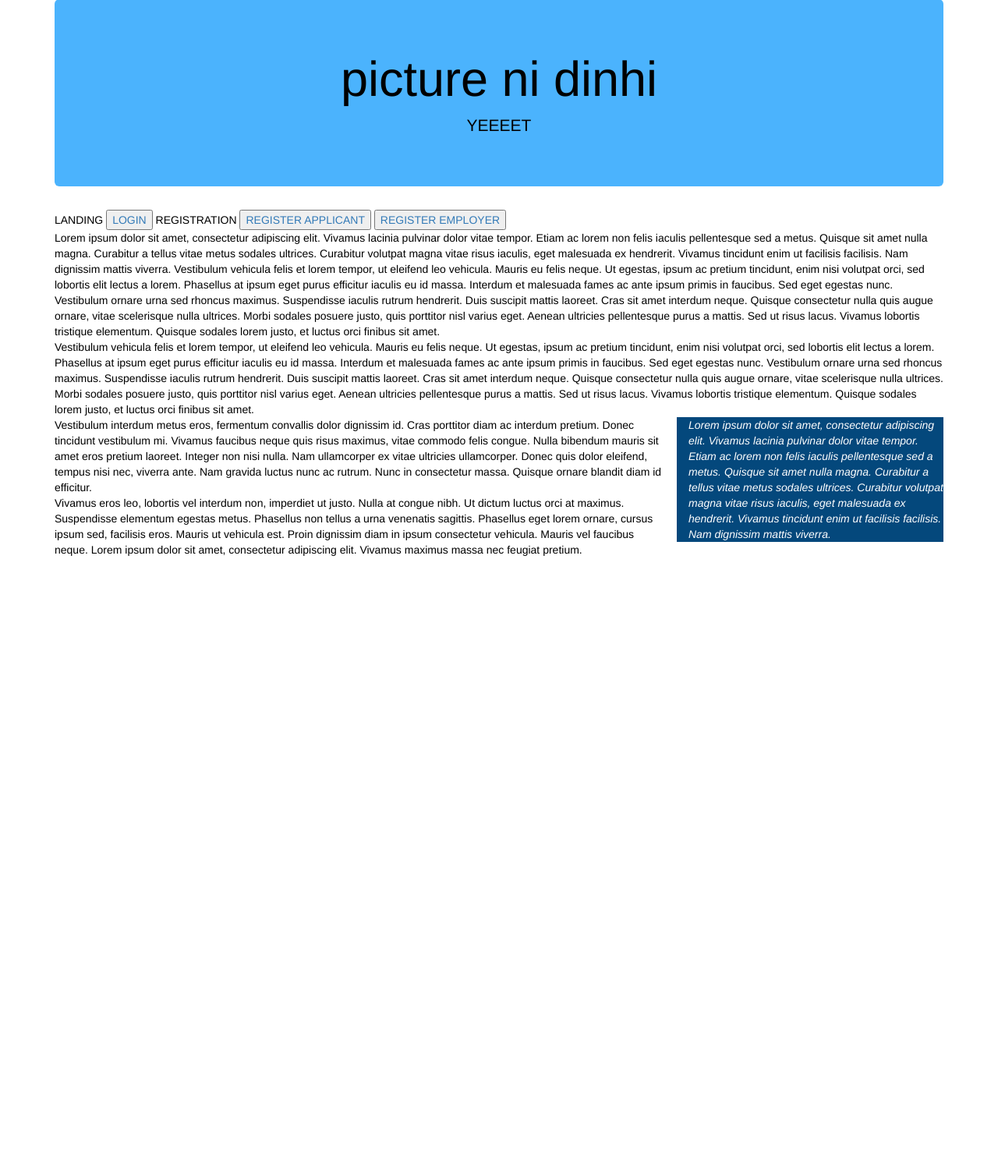
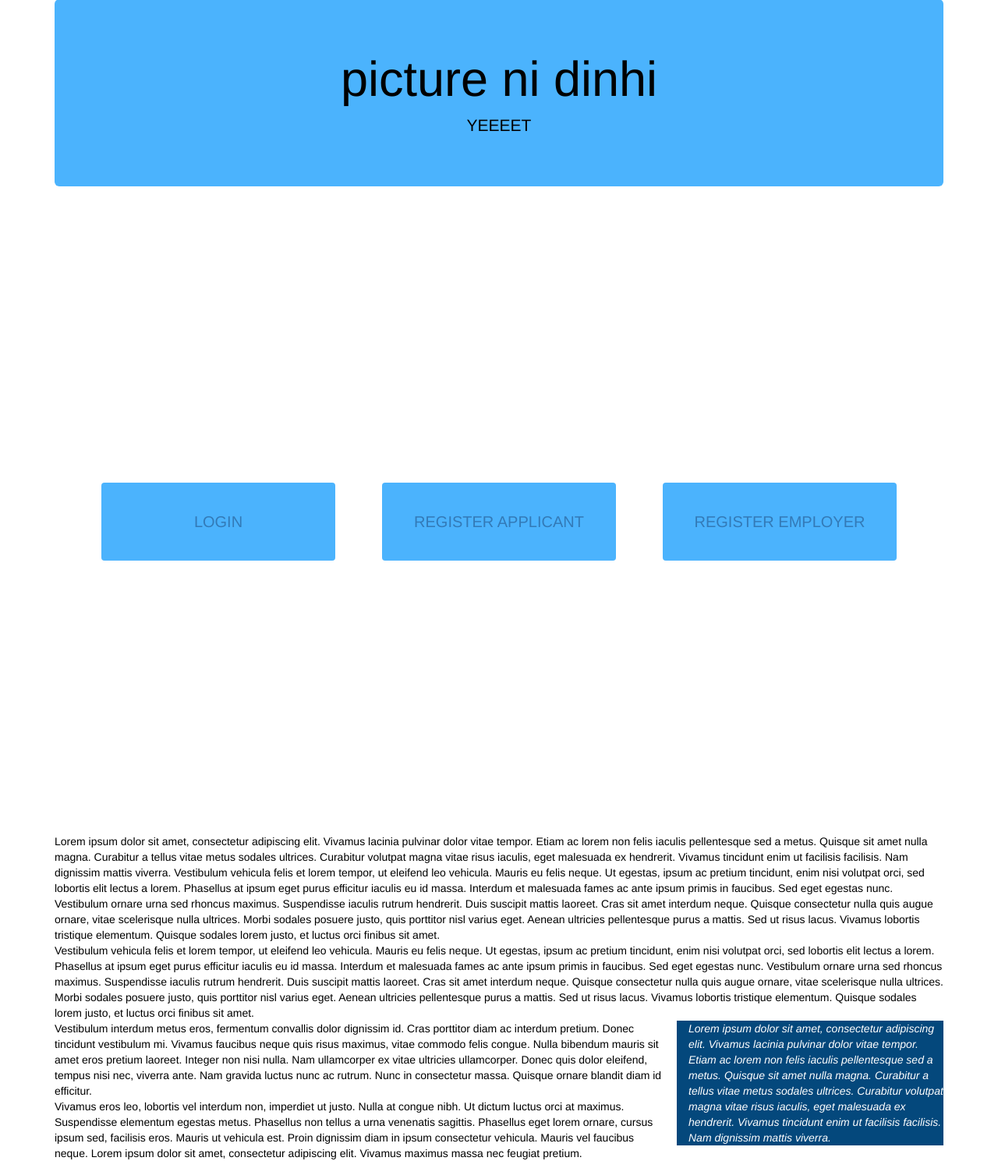
Before and after one commit to genepaulz/ProjectSikapB, a Django app: page / in a window 1280 px wide. Shown: the part 81-1570 px from the top of the page at 78% size. Before the commit the page ends 794 px from the top, so only its background shows below. Run offline with Django 3.2, Linux system fonts and the light colour scheme; some libraries are stand-ins or nearby versions.

Commit message:
updated index UI

```diff
--- a/Sikap/app/templates/index.html
+++ b/Sikap/app/templates/index.html
@@ -42,6 +42,34 @@ aside {
 .nav-right {
     float: right;
 }
+
+.button_container{
+    display: flex;
+    flex-direction: row;
+    justify-content: space-evenly;
+    align-items: center;
+    text-align: center;
+    min-height: 100vh;
+}
+
+.Register{
+    width: 300px;
+    height: 100px;
+    border: none;
+    color: white;
+    background-color:#4bb3fd;
+    border-radius: 4px;
+    box-shadow: inset 0 0 0 0 yellow;
+    transition: ease-out 0.3s;
+    font-size: 2rem;
+    outline: none;
+}
+
+.Register:hover{
+    box-shadow: inset 300px 0 0 0 yellow;
+    cursor: pointer;
+}
+
 </style>
 
 <body>
@@ -72,11 +100,11 @@ aside {
             <h1>picture ni dinhi</h1>
             <p>YEEEET</p>
       </div>
-      LANDING
-    <button><a href="{% url 'app:login_view' %}">LOGIN</a></button>
-    REGISTRATION
-    <button><a href="{% url 'app:registera_view' %}">REGISTER APPLICANT</a></button>
-    <button><a href="{% url 'app:registere_view' %}">REGISTER EMPLOYER</a></button>
+        <div class = "button_container">
+            <button class = "Register"><a href="{% url 'app:login_view' %}">LOGIN</a></button>
+            <button class ="Register"><a href="{% url 'app:registera_view' %}">REGISTER APPLICANT</a></button>
+            <button class ="Register"><a href="{% url 'app:registere_view' %}">REGISTER EMPLOYER</a></button>
+        </div>
       <div>
         Lorem ipsum dolor sit amet, consectetur adipiscing elit. Vivamus lacinia pulvinar dolor vitae tempor.
         Etiam ac lorem non felis iaculis pellentesque sed a metus. Quisque sit amet nulla magna. Curabitur
```
